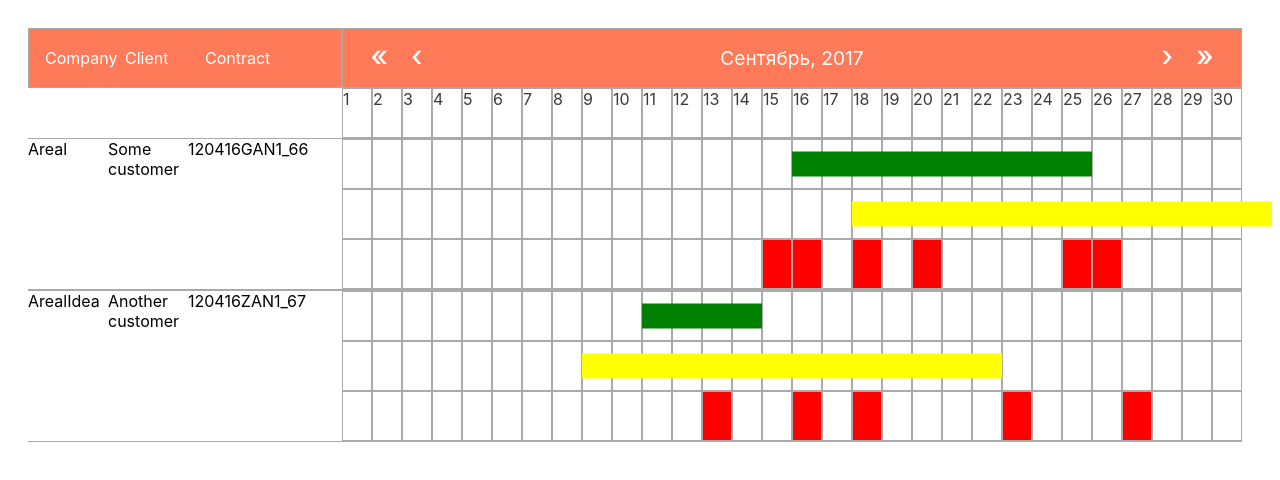
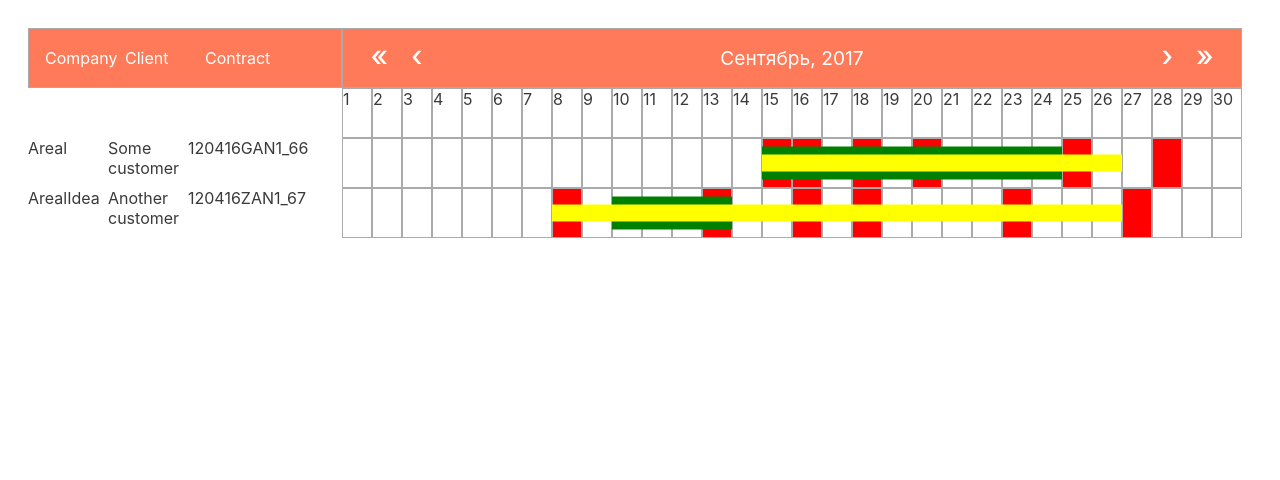
Before and after one commit to aak74/cal-month, a Vue app: page / in a window 1280 px wide. Shown: the top 480 px of the page. Built offline with nearby package versions, Linux system fonts and the light colour scheme.

Commit message:
timelines combined in one line

```diff
--- a/src/components/Calendar.vue
+++ b/src/components/Calendar.vue
@@ -13,7 +13,7 @@
       </div>
     </div>
     <div class='row'></div>
-    <div class='full-row' v-for="contract in contracts" key="contract.xml_id">
+    <div class='row' v-for="contract in contracts" key="contract.xml_id">
       <div class='column-company'>
         {{ contract.organization }}
       </div>
@@ -40,23 +40,17 @@
         {{ day }}
       </div>
     </div>
-    <div class='full-row' v-for="contract in contracts" key="'days|' + contract.xml_id">
-      <div class="plan row">
-        <div class='day' v-for='day in daysInMonth'></div>
+    <div class='full' v-for="contract in contracts" key="'days|' + contract.xml_id">
+      <div class="real row">
+        <div class='day' v-for='day in daysInMonth' :class="{'day-with-events': (contract.jira_work_dates.indexOf(String(day)) > -1)}"></div>
         <div
         class="timeline timeline-plan"
         :class="'offset-' + contract.plan_work_dates.start_date + ' ' + 'width-' + (contract.plan_work_dates.end_date - contract.plan_work_dates.start_date)"
         ></div>
-      </div>
-      <div class="fact row">
-        <div class='day' v-for='day in daysInMonth'></div>
         <div
         class="timeline timeline-fact"
         :class="'offset-' + contract.fact_work_dates.start_date + ' ' + 'width-' + (contract.fact_work_dates.end_date - contract.fact_work_dates.start_date)"
         ></div>
-      </div>
-      <div class="real row">
-        <div class='day' v-for='day in daysInMonth' :class="{'day-with-events': (contract.jira_work_dates.indexOf(String(day)) > -1)}"></div>
       </div>
     </div>
   </div>
@@ -196,7 +190,7 @@ $gridColumns: 31
 @for $i from 1 through $gridColumns
   .offset-#{$i}
     position: absolute
-    left: calc(#{$dayWidth} * #{$i})
+    left: calc(#{$dayWidth} * (#{$i} - 1))
 
 @for $i from 1 through $gridColumns
   .width-#{$i}
@@ -263,14 +257,15 @@ $gridColumns: 31
 
   .timeline
     z-index: 100
-    height: $dayHeight / 2
     top: 50%
     transform: translateY(-50%)
 
   .timeline.timeline-plan
+    height: $dayHeight / 2 + 8px
     background-color: green
 
   .timeline.timeline-fact
+    height: $dayHeight / 2 - 8px
     background-color: yellow
 
   .timeline.timeline-events
--- a/src/mock/data.js
+++ b/src/mock/data.js
@@ -8,10 +8,10 @@ module.exports = [{
     "end_date": "25"
   },
   "fact_work_dates": {
-    "start_date": "17",
-    "end_date": "31"
+    "start_date": "15",
+    "end_date": "27"
   },
-  "jira_work_dates": ["15", "16", "18", "20", "25", "26"]
+  "jira_work_dates": ["15", "16", "18", "20", "25", "28"]
 }, {
   "xml_id": "9d77f9eb-1396-11e7-b830-00155d014203",
   "organization": "ArealIdea",
@@ -23,7 +23,7 @@ module.exports = [{
   },
   "fact_work_dates": {
     "start_date": "8",
-    "end_date": "22"
+    "end_date": "27"
   },
-  "jira_work_dates": ["13", "16", "18", "23", "27"]
+  "jira_work_dates": ["8", "13", "16", "18", "23", "27"]
 }]
```
Lines whose indentation alone changed are shown as unchanged.
